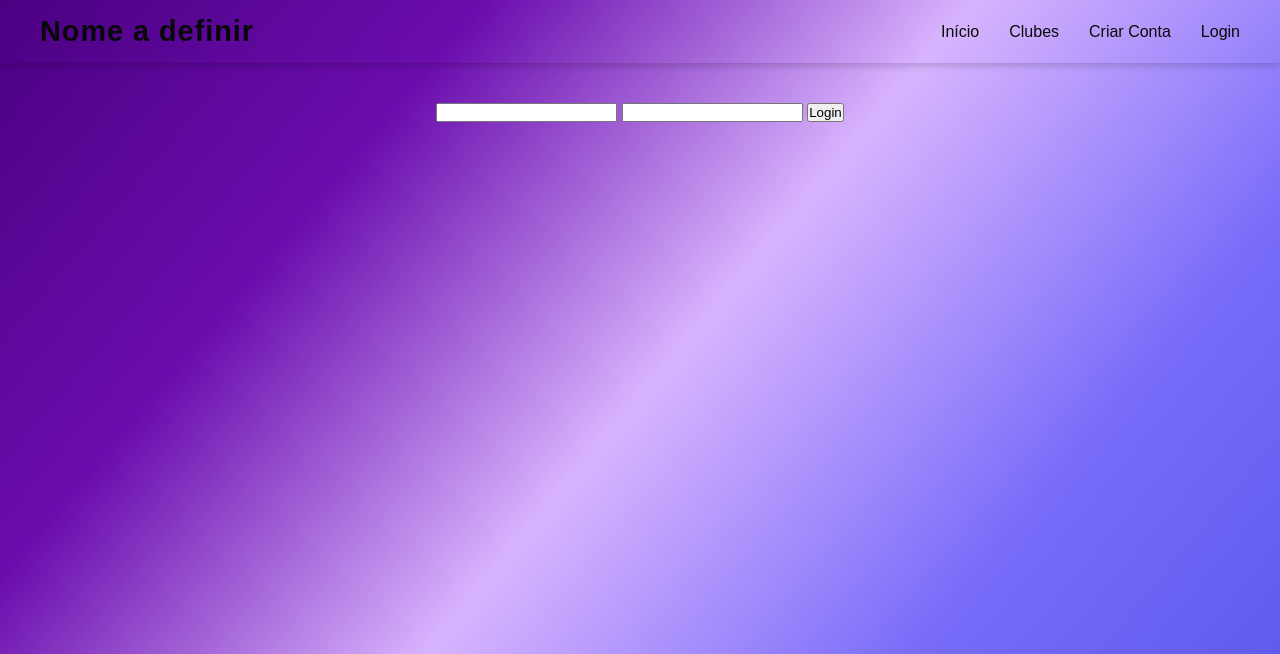
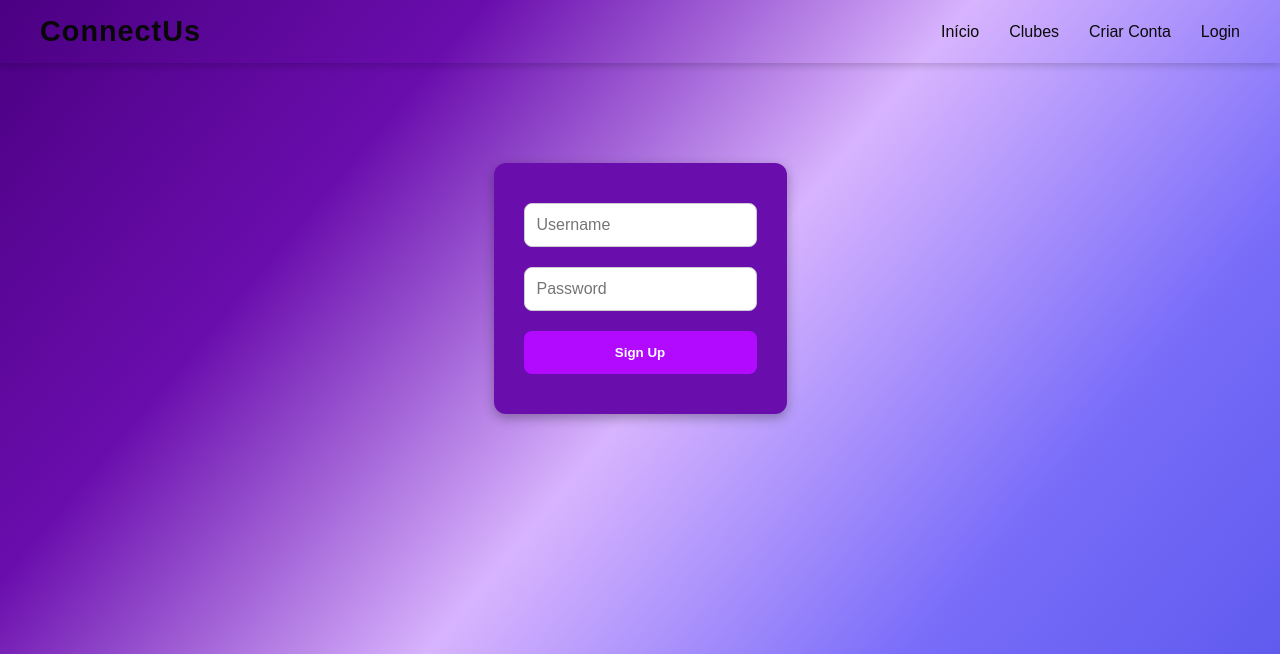
Before and after one commit to mine-tech-oficial/copa-empreendedorismo, a Flask app: page /sign_up in a window 1280 px wide. Shown: the top 654 px of the page. Run offline with Flask 3, Linux system fonts and the light colour scheme; parts of the project's set-up code (start-up, migrations or seed data) failed here and were passed over.

Commit message:
modified:   static/css/style.css 	modified:   templates/clube.html 	modified:   templates/clubes.html 	modified:   templates/index.html 	modified:   templates/layout.html 	modified:   templates/login.html 	modified:   templates/sign_up.html

```diff
--- a/static/css/style.css
+++ b/static/css/style.css
@@ -258,6 +282,48 @@ footer {
     color:#b10aff;
 }
 
+.form1 {
+    display:flex;
+    flex-direction:column;
+    gap:20px;
+    max-width:400px;
+    margin:60px auto;
+    padding:40px 30px;
+    background-color: #6a0dad;
+    border-radius:12px;
+    box-shadow:0 4px 12px rgba(0,0,0,0.3);
+    color:white;
+}
+
+.form1 input{
+    padding:12px;
+    border-radius:8px;
+    border:1px solid #ccc;
+    font-size:16px;
+    outline:none;
+    transition:0.3s ease;
+}
+
+.form1 input:focus{
+    border-color:#55037a;
+    box-shadow:0 0 10px rgba(60, 2, 87, 0.5);
+}
+
+.form1 button{
+    padding:14px 22px;
+    border-radius:8px;
+    border:none;
+    background-color:#b10aff;
+    color:white;
+    font-weight:bold;
+    cursor:pointer;
+    transition:background-color 0.3s ease;
+}
+
+.form1 button:hover{
+    background-color:#2e014f;
+}
+
 @media(max-width:768px){
     .navbar{
         flex-direction:column;
--- a/templates/index.html
+++ b/templates/index.html
@@ -4,12 +4,12 @@
 
 {% block content %}
 <header>
-    <h1>NOME A DEFINIR</h1>
+    <h1>ConnectUs</h1>
 </header>
 
 <div class="middle">
     <p class="presentation">
-        Bem-vindo ao NOME A DEFINIR! Aqui conectamos pessoas com interesses comuns em eventos
+        Bem-vindo ao ConnectUs! Aqui conectamos pessoas com interesses comuns em eventos
         locais e online, promovendo experiências únicas e oportunidades de aprendizado,
         networking e diversão. Explore, participe e descubra novos grupos que combinam com você!
     </p>
--- a/templates/layout.html
+++ b/templates/layout.html
@@ -11,7 +11,7 @@
     <body>
         <header>
             <nav class="navbar">
-                <div class="logo">Nome a definir</div>
+                <div class="logo">ConnectUs</div>
                 <ul class="nav-links">
                     <li><a href="/">Início</a></li>
                     <li><a href="/clubes">Clubes</a></li>
--- a/templates/sign_up.html
+++ b/templates/sign_up.html
@@ -1,9 +1,17 @@
 {% extends "layout.html" %}
 
 {% block content %}
-<form action="/sign_up" method="post">
-    <input name="username" type="text" required />
-    <input name="password" type="password" required />
-    <button type="submit">Login</button>
+<form action="/sign_up" method="post" class="form1">
+    <input
+        name="username"
+        type="text" required
+        placeholder="Username"
+        />
+    <input
+        name="password"
+        type="password" required
+        placeholder="Password"
+        />
+    <button type="submit">Sign Up</button>
 </form>
 {% endblock %}
--- a/users.csv
+++ b/users.csv
@@ -1 +1,2 @@
 id,username,hashed_password
+d823820a-a21e-4432-b0b9-7bcaee85de73,Mayara,scrypt:32768:8:1$b4BEdi9SulmRWTjV$b4ad430170c4890993c80666e612c448f66e5ac23c98cbb1c694a1c46b3925030bcd44b239a3e5d5d38f89f914656abf7bae4a059840f2cfcba586ea61cffb78
```
Also changed, not shown: other parts of static/css/style.css (+42 -18 lines), templates/clube.html (+7 -7 lines), templates/clubes.html (+8 -6 lines), templates/login.html (+11 -3 lines), clubes.csv (line endings or trailing spaces), eventos.csv (line endings or trailing spaces).
